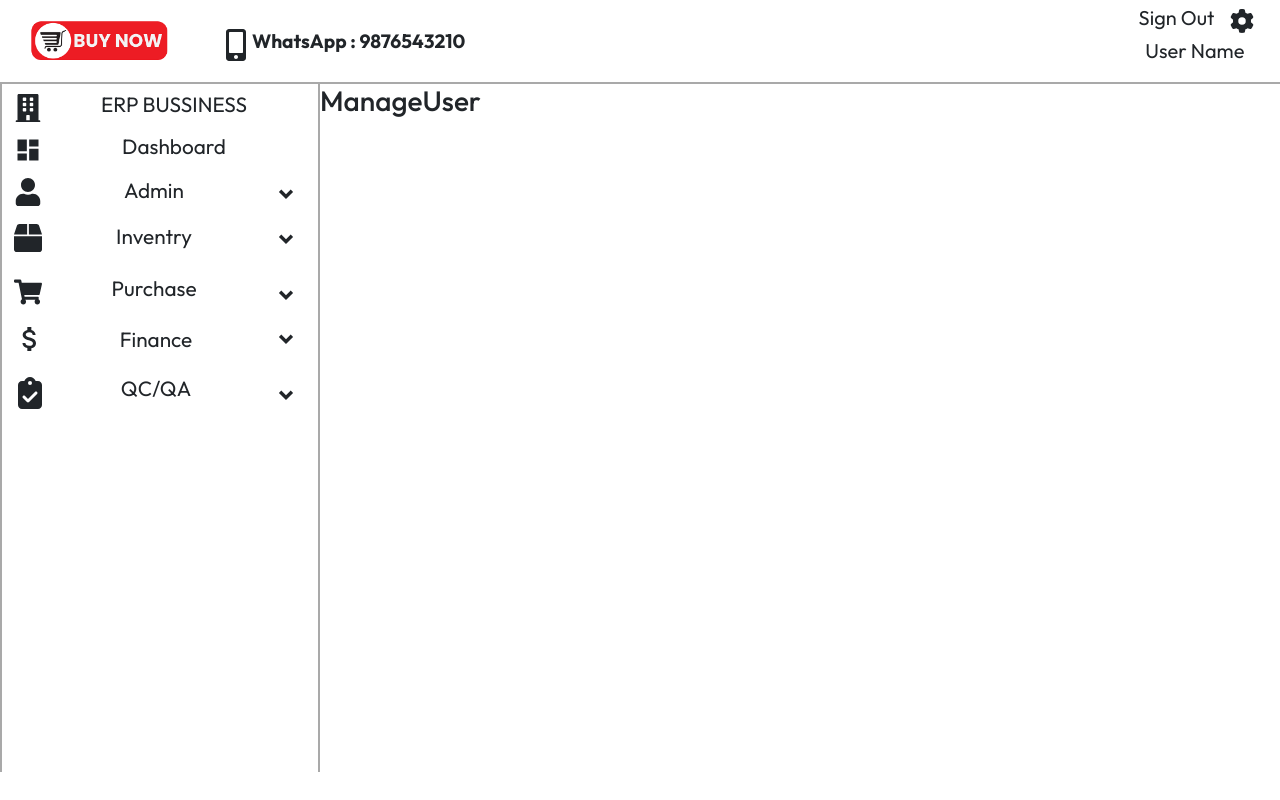
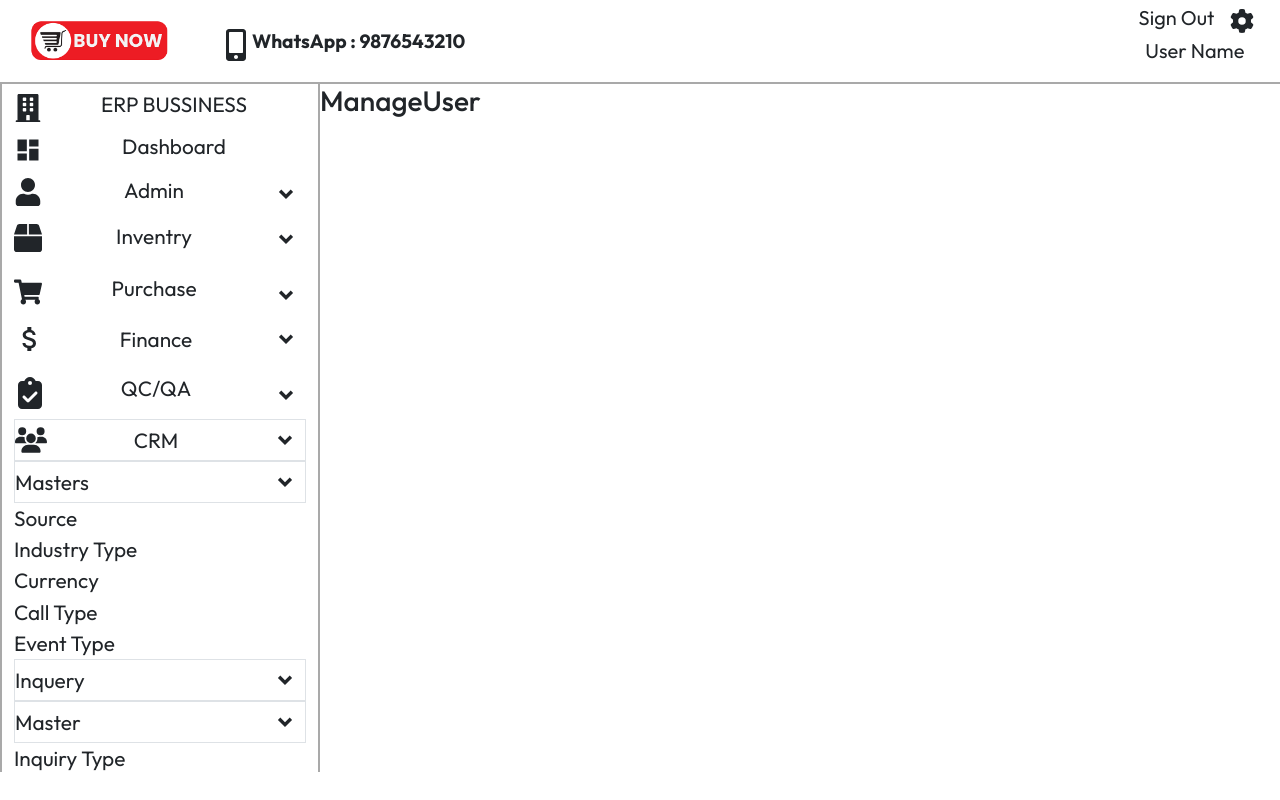
Before and after one commit to jollyvivek/ERP-PROJECT, a React (Vite) app: page /manage_user in a window 1280 px wide. Built offline with nearby package versions, Linux system fonts and the light colour scheme.

Commit message:
Add crm Module in Dashboard

```diff
--- a/src/Components/Sidebar/Sidebar.jsx
+++ b/src/Components/Sidebar/Sidebar.jsx
@@ -12,6 +12,7 @@ import Inventry from "../SidebarMenu/Inventry";
 import Purchase from "../SidebarMenu/Purchase";
 import Finance from "../SidebarMenu/Finance";
 import Quality from "../SidebarMenu/Quality";
+import Crm from "../SidebarMenu/Crm";
 
 
 
@@ -34,6 +35,7 @@ const Sidebar = () => {
             <Purchase/>
             <Finance/>
             <Quality/>
+            <Crm/>
 
           </div>
         </div>
--- /dev/null
+++ b/src/Components/SidebarMenu/Crm.jsx
@@ -0,0 +1,193 @@
+import React from 'react'
+import '../../Styles/SidebarCommon.css'
+import { FaUsers } from "react-icons/fa6";
+import { RiArrowDropDownLine } from "react-icons/ri";
+
+
+const Crm = () => {
+  return (
+    <div className='crm'>
+      <div className='crm-top flex border'>
+        <span className='icon fs-2'><FaUsers /></span>
+        <span className='title'>CRM</span>
+        <span className='arrow-icon'><RiArrowDropDownLine/></span>
+      </div>
+
+      <div className='crm-items-cont'>
+
+      <ul className="crm-items">
+              <li className=" crm-master  flex border">
+                <span className='title'>Masters</span>
+                <span className='arrow-icon' ><RiArrowDropDownLine/></span>
+              </li>
+              <ul className="crm-master-items">
+                <li className='title'>Source</li>
+                <li className='title'>Industry Type</li>
+                <li className='title'>Currency</li>
+                <li className='title'>Call Type</li>
+                <li className='title'>Event Type</li>
+              </ul>
+
+              <li className=" crm-inquery flex border ">
+                <span className='title'>Inquery</span>
+                <span className='arrow-icon'><RiArrowDropDownLine/></span>
+              </li>
+
+              <ul className="crm-inquery-items">
+                <li className=' crm-inquery-items-master flex lineHeight  border'>
+                  <span className='title'>Master</span>
+                  <span className='arrow-icon'> <RiArrowDropDownLine/>  </span>
+                </li>
+                <ul className="crm-inquiry-master">
+                  <li><span className='title'>Inquiry Type</span></li>
+                  <li><span className='title'>Quotation Type</span></li>
+                </ul>
+                <li><span className='title'>Pre Inquiry</span></li>
+                <li><span className='title'>Inquiry</span></li>
+                <li><span className='title'>Quotation</span></li>
+                <li><span className='title'>Quotation History</span></li>
+                <li><span className='title'>Quotation Report</span></li>
+                <li><span className='title'>Costing</span></li>
+              </ul>
+
+              <li className=" crm-deal lineHeight  flex  border ">
+                <span className='title'>Deal</span>
+                <span className="arrow-icon"><RiArrowDropDownLine/></span>
+              </li>
+
+              <ul className="crm-deal-items">
+                <li className=" crm-deal-master lineHeight flex border">
+                  <span className="title">Master</span>
+                  <span className="arrow-icon"> <RiArrowDropDownLine/> </span>
+                </li>
+
+                <ul className="crm-deal-master-items">
+                  <li className="title">Stage</li>
+                </ul>
+                <li className="title">Deal</li>
+                <li className="title">Sales Order</li>
+              </ul>
+
+              <li className=" flex lineHeight border">
+                <span  className="title">Sales</span>
+                <span className="arrow-icon "> <RiArrowDropDownLine/> </span>
+              </li>
+              <ul class="crm-sales-items p-0">
+                <li className="title"><span >Sales Order</span></li>
+                <li className="title"><span >Sales Invoice</span></li>
+                <li className="title"><span >Return Sales</span></li>
+              </ul>
+
+              <li class=" crm-task flex lineHeight border ">
+                <span className="title">Task</span>
+                <span className="arrow-icon"> <RiArrowDropDownLine/></span>
+              </li>
+              <ul className="crm-task-item ">
+                <li className="crm-task-master flex lineHeight border">
+                  <span className="title ">Master</span>
+                  <span className="arrow-icon"><RiArrowDropDownLine/> </span>
+                </li>
+                <ul className="crm-task-master-item">
+                  <li class="title">Task Status</li>
+                </ul>
+                <li className="title">Task</li>
+              </ul>
+              <li className="title">Customer</li>
+
+              <li className=" crm-contact flex lineHeight border ">
+                <span  className="title">Contact</span>
+                <span className="arrow-icon"> <RiArrowDropDownLine/> </span>
+              </li>
+              <ul class="crm-contact-items">
+                <li class=" crm-contact-master lineHeight flex border">
+                  <span  className="title">Master</span>
+                  <span className="arrow-icon"><RiArrowDropDownLine/></span>
+                </li>
+                <ul className="crm-contact-master-items">
+                  <li className="title">Contact Type</li>
+                  <li className="title">Contact Group</li>
+                </ul>
+                <li className="title">Contact</li>
+              </ul>
+
+              <li className=" crm-complaint lineHeight flex border">
+                <span className="title">Complaint</span>
+                <span class="arrow-icon"><RiArrowDropDownLine/></span>
+              </li>
+              <ul className="crm-complanint-items">
+                <li className=" crm-complaint-master flex lineHeight border">
+                  <span  className="title">Master</span>
+                  <span className="arrow-icon"><RiArrowDropDownLine/></span>
+                </li>
+                <ul className="crm-complaint-master-item">
+                  <li className="title">Complaint Status</li>
+                </ul>
+                <li className="title">Complaint</li>
+              </ul>
+
+              <li class="crm-phonebook flex lineHeight border ">
+                <span  className="title">Phone Book</span>
+                <span className="arrow-icon"><RiArrowDropDownLine/></span>
+              </li>
+              <ul className="crm-phonebook-items">
+                <li className='title'>Phone Group</li>
+                <li className='title'>Phone Book</li>
+                <li className='title'>Send Message</li>
+                <li className='title'>Import Contacts</li>
+              </ul>
+              <li className="title">Follow Up</li>
+              <li className=" crm-mis flex lineHeight border ">
+                <span  className="title">MIS</span>
+                <span className="arrow-icon"><RiArrowDropDownLine/></span>
+              </li>
+              <ul class="crm-mis-items p-0">
+                <li className='title'> Daily Report</li>
+                <li className='title'> Deal Report</li>
+                <li className='title'> Inquiry Report</li>
+                <li className='title'> Product Report</li>
+              </ul>
+
+              <li className="crm-graph flex lineHeight border ">
+                <span  className="title">Graphs</span>
+                <span class="arrow-icon"> <RiArrowDropDownLine/> </span>
+              </li>
+              <ul className="crm-graphs-items">
+                <li className='title'>Inquiry Garph</li>
+                <li className='title'>Deal Garph</li>
+                <li className='title'>Task Garph</li>
+                <li className='title'>Complaint Garph</li>
+              </ul>
+
+              <li class=" title">Customer Satisfication Survey</li>
+              <li class=" title">Invoice Satisfaction Survey</li>
+              <li class=" crm-attachment flex lineHeight border">
+                <span className='title'> Attachment</span>
+                <span className="arrow-icon"><RiArrowDropDownLine/></span>
+              </li>
+              <ul className="crm-attachment-items">
+                <li className='title'>Attach Category</li>
+                <li className='title'>Attachment</li>
+              </ul>
+
+              <li class="crm-report flex lineHeight border">
+                <span  className="title">Report</span>
+                <span className="arrow-icon"><RiArrowDropDownLine/></span>
+              </li>
+              <ul className="crm-report-items">
+                <li className='title'>Enquiry Report</li>
+                <li className='title'>Order Booking Report</li>
+                <li className='title'>Customer Property Report</li>
+                <li className='title'>Customer Complaint Report</li>
+                <li className='title'>Customer Satisfaction Report</li>
+                <li className='title'>Rejection Maintaince Report</li>
+                <li className='title'>Order Delivery Report</li>
+              </ul>
+            </ul>
+
+
+      </div>
+    </div>
+  )
+}
+
+export default Crm
--- a/src/Styles/SidebarCommon.css
+++ b/src/Styles/SidebarCommon.css
@@ -2,6 +2,14 @@
   display: flex;
   justify-content: space-between;
   align-items: center;
+}
+
+.lineHeight {
+  line-height: 0;
+}
+
+.title {
+  font-size: 1.3em ;
 }
 
 .inventry-menu {
@@ -136,27 +144,47 @@
 .account-summary,
 .gst-report,
 .gst-one,
-.gst-two,.inventry-report,.inventry-sumarry {
+.gst-two,
+.inventry-report,
+.inventry-sumarry {
   line-height: 0 !important;
 }
 
 /* quality */
-.quality .title{
+.quality .title {
   font-size: 1.3em;
 }
 
-.quality-master,.quality-report{
+.quality-master,
+.quality-report {
   line-height: 0;
 }
 
-.quality-master span{
+.quality-master span {
   font-size: 1.3em;
 }
-.quality-master .arrow-icon{
+.quality-master .arrow-icon {
   font-size: 2.5em;
 }
 
-.master-items li{
+.master-items li {
   line-height: 0.5 !important;
   font-size: 1.3em;
 }
+
+/* crm module */
+
+.crm-top,
+.crm-master,
+.crm-inquery {
+  line-height: 0;
+}
+
+.crm-top .title,
+.crm-master .title,
+.crm-master-items .title,
+.crm-inquery .title,
+.crm-inquiry-master .title,
+.crm-inquery-items .title,.crm-deal .title {
+  font-size: 1.3em;
+}
```
